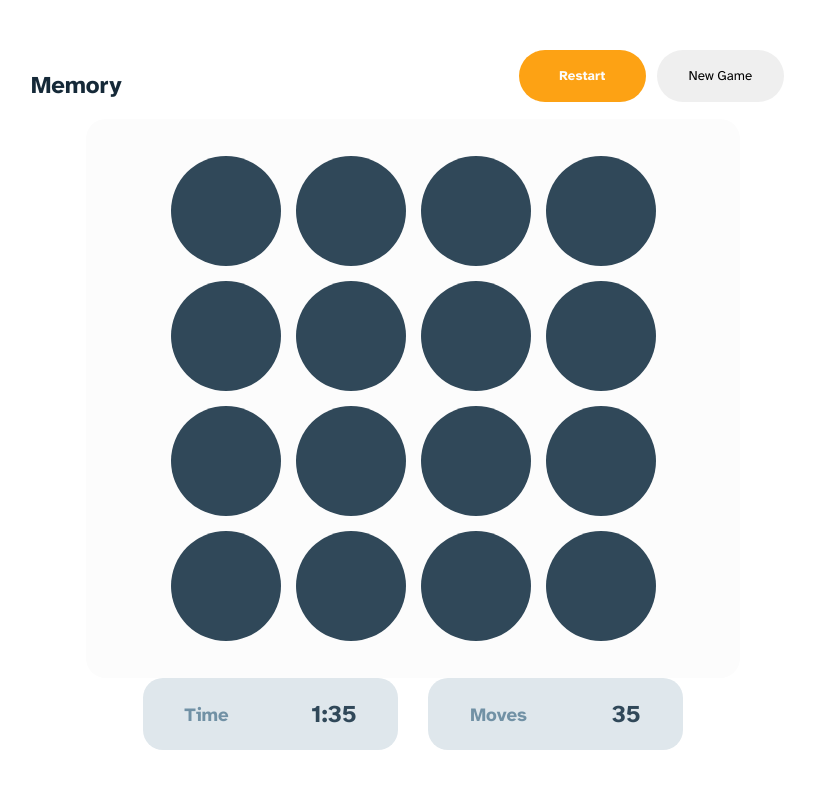
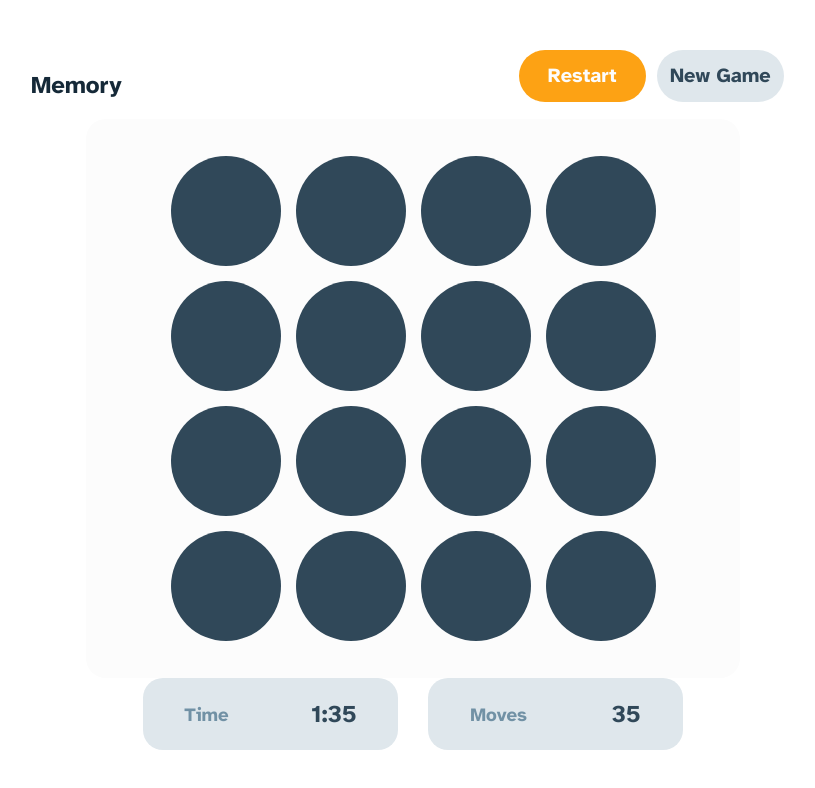
Before and after one commit to Davitvashakmadze/memory-game, a React (Create React App) app: page / in a window 1280 px wide. Both pictures are taken after a click on the button "Start Game". Shown: the top 788 px of the page, without its empty margins (227-1042 px from the left). Built offline with nearby package versions, Linux system fonts and the light colour scheme; a web font is replaced by a local one.

Commit message:
feat: add new game btn css

```diff
--- a/src/home.scss
+++ b/src/home.scss
@@ -145,6 +145,14 @@ body {
       background: rgba(253, 162, 20, 1);
       color: rgba(252, 252, 252, 1);
       font-weight: 700;
+      font-size: 20px;
+    }
+    .newGame{
+      background: rgba(223, 231, 236, 1);
+      color: rgba(48, 72, 89, 1);
+      font-weight: 700;
+      font-size: 20px;
+
     }
     .btns {
       display: flex;
```
